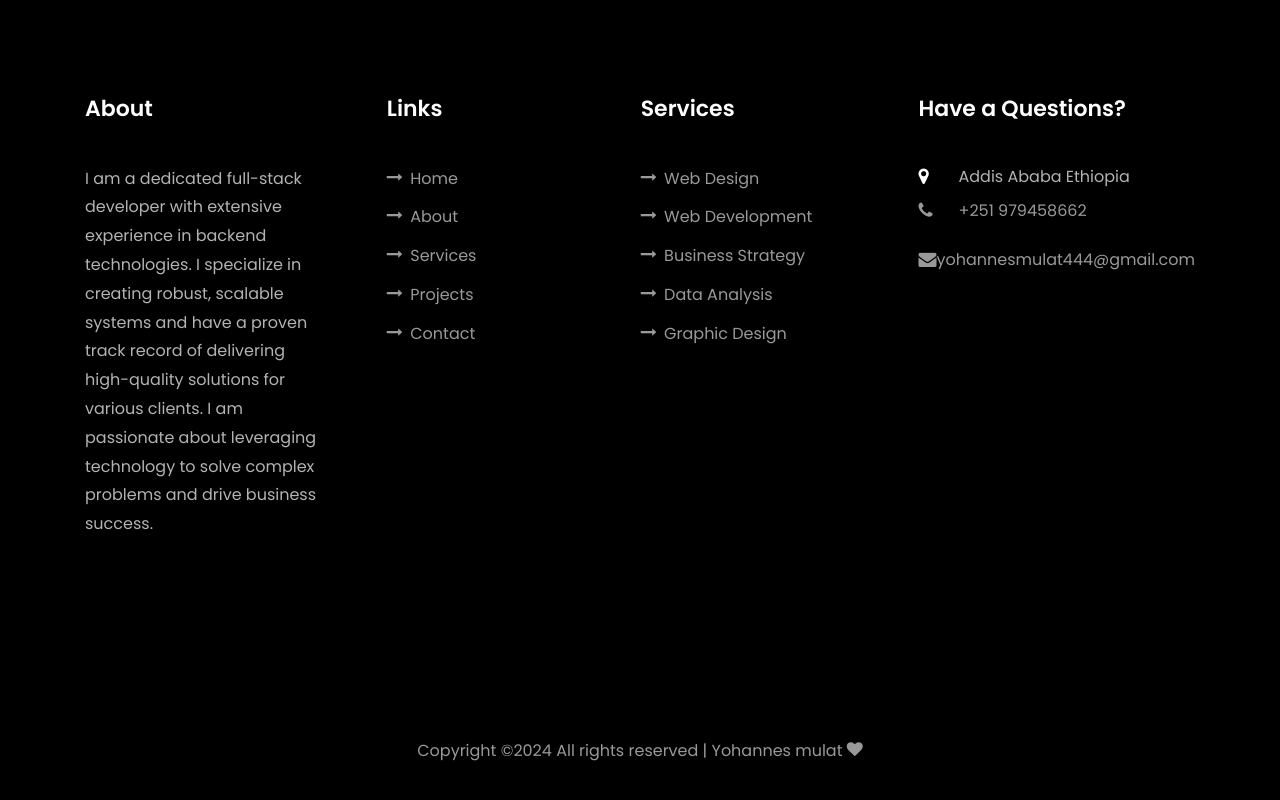
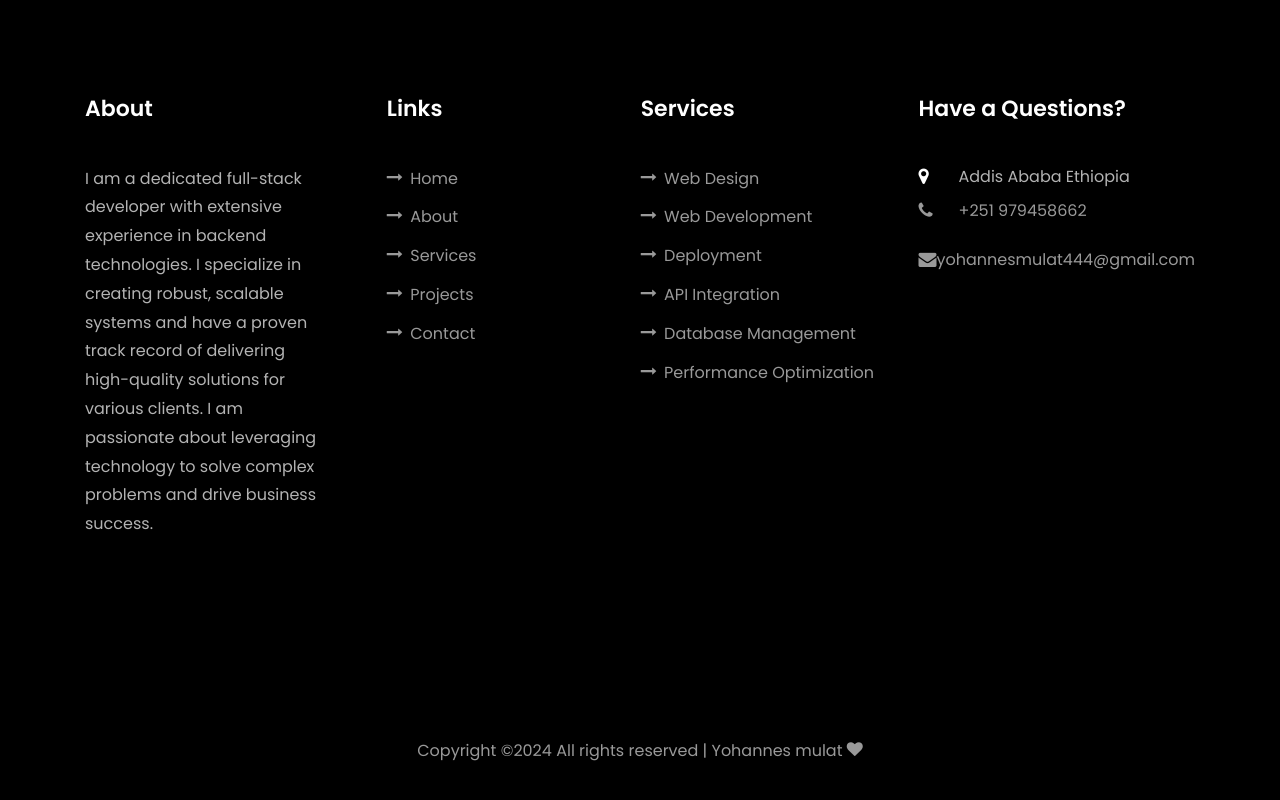
Before and after one commit to Yohannes444/yohannes, a plain HTML site: page index.html in a window 1280 px wide. Shown: the part 8110-8910 px from the top of the page. Drawn offline with Linux system fonts and the light colour scheme; files whose address does not match are found by name.

Commit message:
update footer

```diff
--- a/index.html
+++ b/index.html
@@ -582,9 +582,10 @@
               <ul class="list-unstyled">
                 <li><a href="#"><span class="icon-long-arrow-right mr-2"></span>Web Design</a></li>
                 <li><a href="#"><span class="icon-long-arrow-right mr-2"></span>Web Development</a></li>
-                <li><a href="#"><span class="icon-long-arrow-right mr-2"></span>Business Strategy</a></li>
-                <li><a href="#"><span class="icon-long-arrow-right mr-2"></span>Data Analysis</a></li>
-                <li><a href="#"><span class="icon-long-arrow-right mr-2"></span>Graphic Design</a></li>
+                <li><a href="#"><span class="icon-long-arrow-right mr-2"></span>Deployment</a></li>
+                <li><a href="#"><span class="icon-long-arrow-right mr-2"></span>API Integration</a></li>
+                <li><a href="#"><span class="icon-long-arrow-right mr-2"></span>Database Management</a></li>
+                <li><a href="#"><span class="icon-long-arrow-right mr-2"></span>Performance Optimization</a></li>
               </ul>
             </div>
           </div>
```
